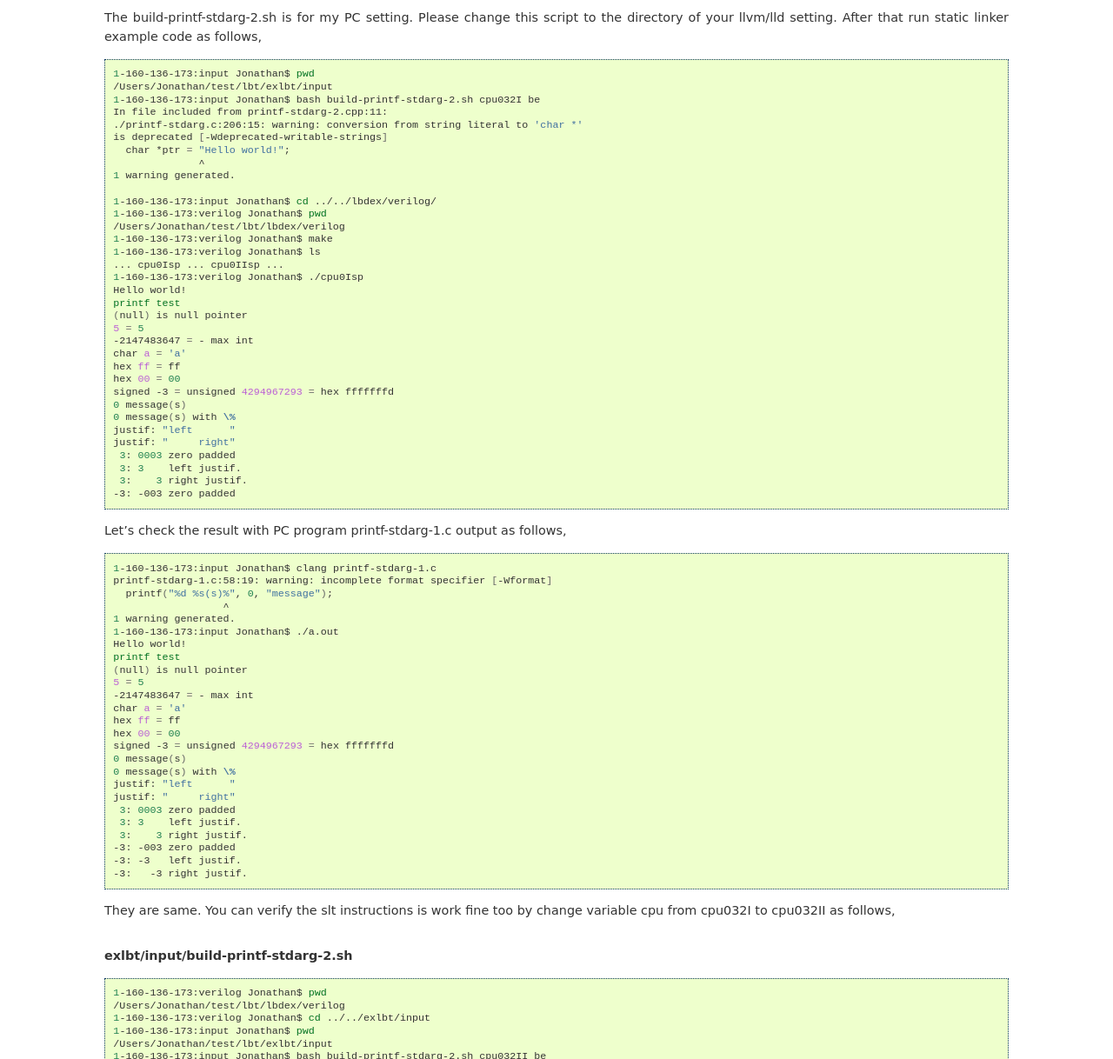
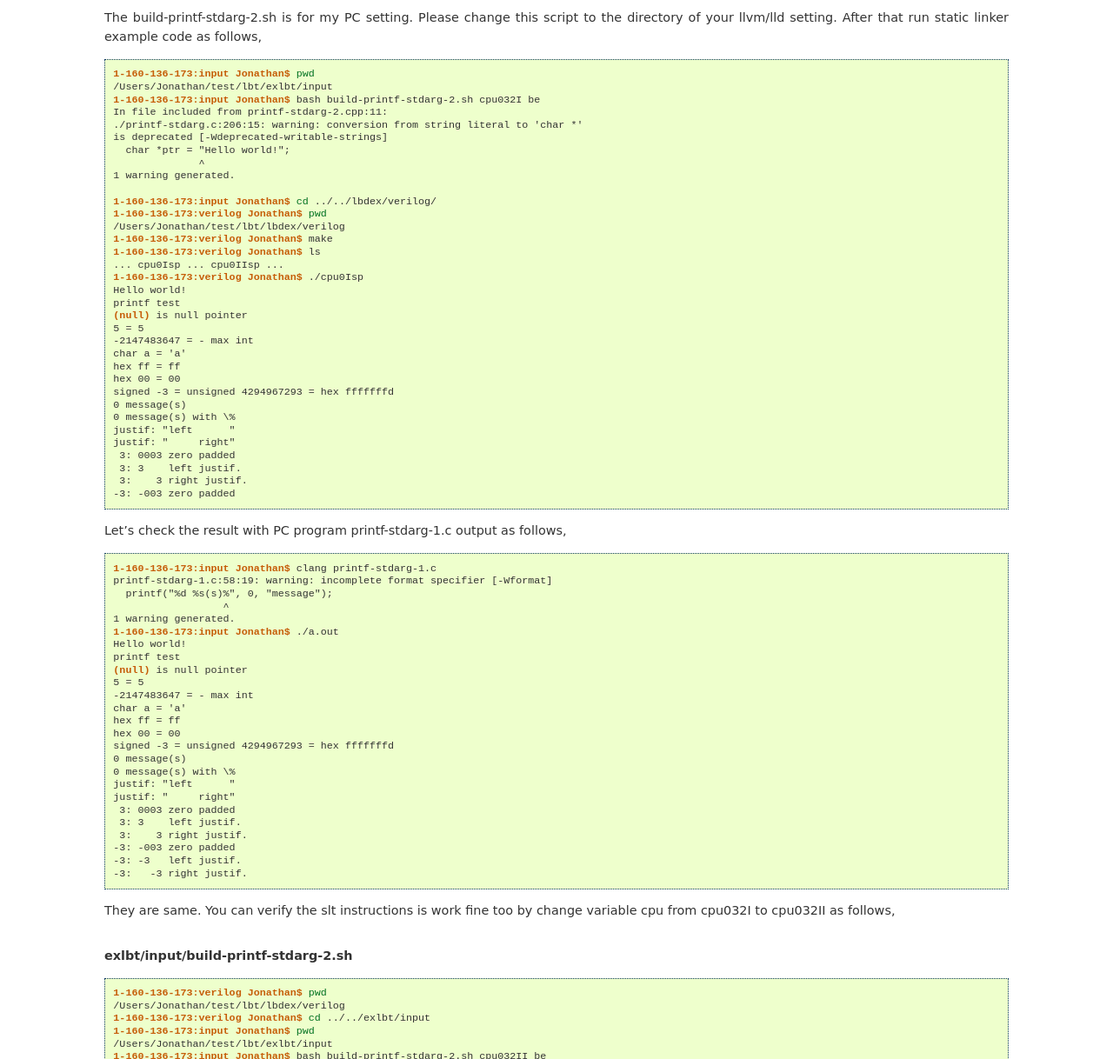
Before and after one commit to Jonathan2251/lbt, a Sphinx documentation site: the page built from source/lld.rst, in a window 1280 px wide and 1400 px high, scrolled down 16298 px, cut to the strip 182-1400 px from the top of the window. Shown: the whole strip at 87% size. Built offline with Sphinx 7.4.7, drawn with Linux system fonts in a browser that asks for light colours; some of the changed text lies outside the part shown.

Commit message:
Refine code-block according sphinx lexers

````diff
--- a/source/about.rst
+++ b/source/about.rst
@@ -30,6 +30,9 @@ Also thanking those corrections from readers who make the book more accurate.
 
 Revision history
 ----------------
+
+Version 3.7.3, Not release yet.
+  Refine code-block according sphinx lexers.
 
 Version 3.7.2, Released June 29, 2016
   Dynamic linker change display from ret \$t9 to jr \$t9.
--- a/source/lib.rst
+++ b/source/lib.rst
@@ -64,7 +64,7 @@ Software Float Point Support
 
 Run as follows,
 
-.. code-block:: bash
+.. code-block:: console
 
   JonathantekiiMac:input Jonathan$ bash build-float.sh cpu032II be
   ...
--- a/source/lld.rst
+++ b/source/lld.rst
@@ -68,7 +68,7 @@ ELF to Hex
 Copy exlbt/elf2hex to llvm/test/src/tools/ to supporting ELF to
 Hex for Cpu0 backend as follows,
 
-.. code-block:: bash
+.. code-block:: console
 
   1-160-136-173:tools Jonathan$ pwd
   /Users/Jonathan/llvm/test/src/tools
@@ -109,7 +109,7 @@ souce code on {llvm-src}/tools/lld just like we download llvm and clang as
 shown in Appendex A of book "Tutorial: Creating an LLVM Backend for the Cpu0
 Architecture" as follows.
 
-.. code-block:: bash
+.. code-block:: console
 
   1-160-136-173:tools Jonathan$ pwd
   /Users/Jonathan/llvm/test/src/tools
@@ -119,7 +119,7 @@ Architecture" as follows.
 
 Next, setup Cpu0 backend as follows,
 
-.. code-block:: bash
+.. code-block:: console
 
   1-160-136-173:lld Jonathan$ pwd
   /Users/Jonathan/llvm/test/src/tools/lld
@@ -127,7 +127,7 @@ Next, setup Cpu0 backend as follows,
 
 Now, build lld with Cpu0 backend as follows,
 
-.. code-block:: bash
+.. code-block:: console
 
   1-160-136-173:cmake_debug_build Jonathan$ cmake -DCMAKE_CXX_COMPILER=clang++ -
   DCMAKE_C_COMPILER=clang -DCMAKE_CXX_FLAGS=-std=c++11 -DCMAKE_BUILD_TYPE=Debug
@@ -141,7 +141,7 @@ Now, build lld with Cpu0 backend as follows,
 
 If using VM (guest machine is Linux) or Linux, build as follows,
 
-.. code-block:: bash
+.. code-block:: console
 
   [Gamma@localhost cmake_debug_build]$ cmake -DCMAKE_CXX_COMPILER=g++ -
   DCMAKE_C_COMPILER=gcc -DCMAKE_CXX_FLAGS=-std=c++11 -DCMAKE_BUILD_TYPE=Debug
@@ -171,7 +171,7 @@ The code added on lld to support Cpu0 ELF as follows,
   std::unique_ptr<ELFLinkingContext> createCpu0LinkingContext(llvm::Triple);
 
 .. rubric:: exlbt/lld/lib/Driver/CMakeLists.txt
-.. code-block:: c++
+.. code-block:: cmake
 
   add_llvm_library(lldDriver
       ...
@@ -189,7 +189,7 @@ The code added on lld to support Cpu0 ELF as follows,
   }
 
 .. rubric:: exlbt/lld/lib/ReaderWriter/ELF/CMakeLists.txt
-.. code-block:: c++
+.. code-block:: cmake
 
   add_subdirectory(Cpu0)
 
@@ -635,7 +635,7 @@ will be called by lld driver to finish the address binding in linker stage.
 .. literalinclude:: ../exlbt/input/build-hello.sh
 
 .. rubric:: exlbt/verilog/Cpu0.hex
-.. code-block:: c++
+.. code-block:: console
 
   ...
   /*printf:*/
@@ -691,7 +691,7 @@ The Cpu0 backend code, lbdex.tar.gz, untared in
 the same directory too. The lbdex.tar.gz can be get from the bottom of web,
 http://jonathan2251.github.io/lbd/index.html.
 
-.. code-block:: bash
+.. code-block:: console
 
   1-160-136-173:input Jonathan$ pwd
   /Users/Jonathan/test/lbt/exlbt/input
@@ -768,7 +768,7 @@ The build-printf-stdarg-2.sh is for my PC setting. Please change this script to
 the directory of your llvm/lld setting. After that run static linker example
 code as follows,
 
-.. code-block:: bash
+.. code-block:: console
 
   1-160-136-173:input Jonathan$ pwd
   /Users/Jonathan/test/lbt/exlbt/input
@@ -807,7 +807,7 @@ code as follows,
 
 Let's check the result with PC program printf-stdarg-1.c output as follows,
 
-.. code-block:: bash
+.. code-block:: console
 
   1-160-136-173:input Jonathan$ clang printf-stdarg-1.c
   printf-stdarg-1.c:58:19: warning: incomplete format specifier [-Wformat]
@@ -841,7 +841,7 @@ variable cpu from cpu032I to cpu032II as follows,
 .. rubric:: exlbt/input/build-printf-stdarg-2.sh
 
 
-.. code-block:: bash
+.. code-block:: console
 
   1-160-136-173:verilog Jonathan$ pwd
   /Users/Jonathan/test/lbt/lbdex/verilog
@@ -881,7 +881,7 @@ is for this purpose.
 .. rubric:: exlbt/input/build-slinker.sh
 .. literalinclude:: ../exlbt/input/build-slinker.sh
 
-.. code-block:: bash
+.. code-block:: console
 
   1-160-136-173:input Jonathan$ pwd
   /Users/Jonathan/test/lbt/exlbt/input
@@ -1126,7 +1126,7 @@ to execute the dynamic linker function on Cpu0 Verilog machine.
 Run
 ```
 
-.. code-block:: bash
+.. code-block:: console
 
   1-160-136-173 input Jonathan$ pwd
   /Users/Jonathan/test/lbt/exlbt/input
@@ -1185,7 +1185,7 @@ How to work
 After run build-dlinker.sh, the following files are created.
 
 .. rubric:: lbdex/verilog/cpu0.hex
-.. code-block:: bash
+.. code-block:: console
 
   /*       0:*/	36 00 01 9c                                  /*	jmp	0x019c */
   /*       4:*/	36 00 00 04                                  /*	jmp	4 */
@@ -1238,28 +1238,28 @@ After run build-dlinker.sh, the following files are created.
   ...
 
 .. rubric:: lbdex/verilog/dynstr
-.. code-block:: bash
+.. code-block:: console
 
   00 5f 5a 32 6c 61 69 69 00 5f 5a 33 66 6f 6f 69 69 00 5f 5a 33 62 61 72 76 00
   5f 67 70 5f 64 69 73 70 00
 
 .. rubric:: exlbt/verilog/dynsym
-.. code-block:: c++
+.. code-block:: console
 
   00 00 00 00 00 00 00 01 00 00 00 09 00 00 00 12 00 00 00 1a
 
 .. rubric:: lbdex/verilog/global_offset
-.. code-block:: bash
+.. code-block:: console
 
   00 00 20 58
 
 .. rubric:: exlbt/input/num_dyn_entry
-.. code-block:: bash
+.. code-block:: console
 
   4
 
 .. rubric:: exlbt/input/libfoobar.cpu0.so
-.. code-block:: bash
+.. code-block:: console
 
   1-160-136-173:input Jonathan$ ~/llvm/test/cmake_debug_build/Debug/bin/
   llvm-objdump -s libfoobar.cpu0.so
@@ -1281,7 +1281,7 @@ After run build-dlinker.sh, the following files are created.
 
 
 .. rubric:: exlbt/input/a.out
-.. code-block:: bash
+.. code-block:: console
 
   1-160-136-173:input Jonathan$ ~/llvm/test/cmake_debug_build/Debug/bin/
   llvm-objdump -s a.out
@@ -1316,7 +1316,7 @@ The code of dynlinker.v will set the memory as follows after program is loaded.
 (gp value below is 2068 which come from file global_offset).
 
 .. rubric:: memory contents
-.. code-block:: bash
+.. code-block:: console
 
   //                                    -----------------------------------
   // gp ------------------------------> | all 0                           | (16 bytes)
@@ -1339,7 +1339,7 @@ address gp+16+1*8'h10..gp+16+(numDynEntry-1)*8'h10) is initialized to "addiu $t9
 $zero, 4($gp); st $t9, 0($gp); ld $t9, 16($gp); jr $t9" as follows,
 
 .. rubric:: memory contents
-.. code-block:: bash
+.. code-block:: console
 
   //                                    -----------------------------------
   // gp ------------------------------> | all 0                           | (16 bytes)
--- a/source/opt.rst
+++ b/source/opt.rst
@@ -44,7 +44,7 @@ The following steps and examples show this optimization solution in llvm.
     :start-after: /// start
 
 
-.. code-block:: bash
+.. code-block:: console
 
   JonathantekiiMac:input Jonathan$ clang -O3 -target mips-unknown-linux-gnu
   -c 1.cpp -emit-llvm -o 1.bc
@@ -88,7 +88,7 @@ From the result as above, the **opt** output has lesser number of IR
 instructions.
 Of course, the backend code will be more effective as follows,
 
-.. code-block:: bash
+.. code-block:: console
 
   JonathantekiiMac:input Jonathan$ /Users/Jonathan/llvm/test/cmake_debug_build/
   bin/Debug/llc -march=cpu0 -relocation-model=pic -filetype=asm a.bc -o -
````
